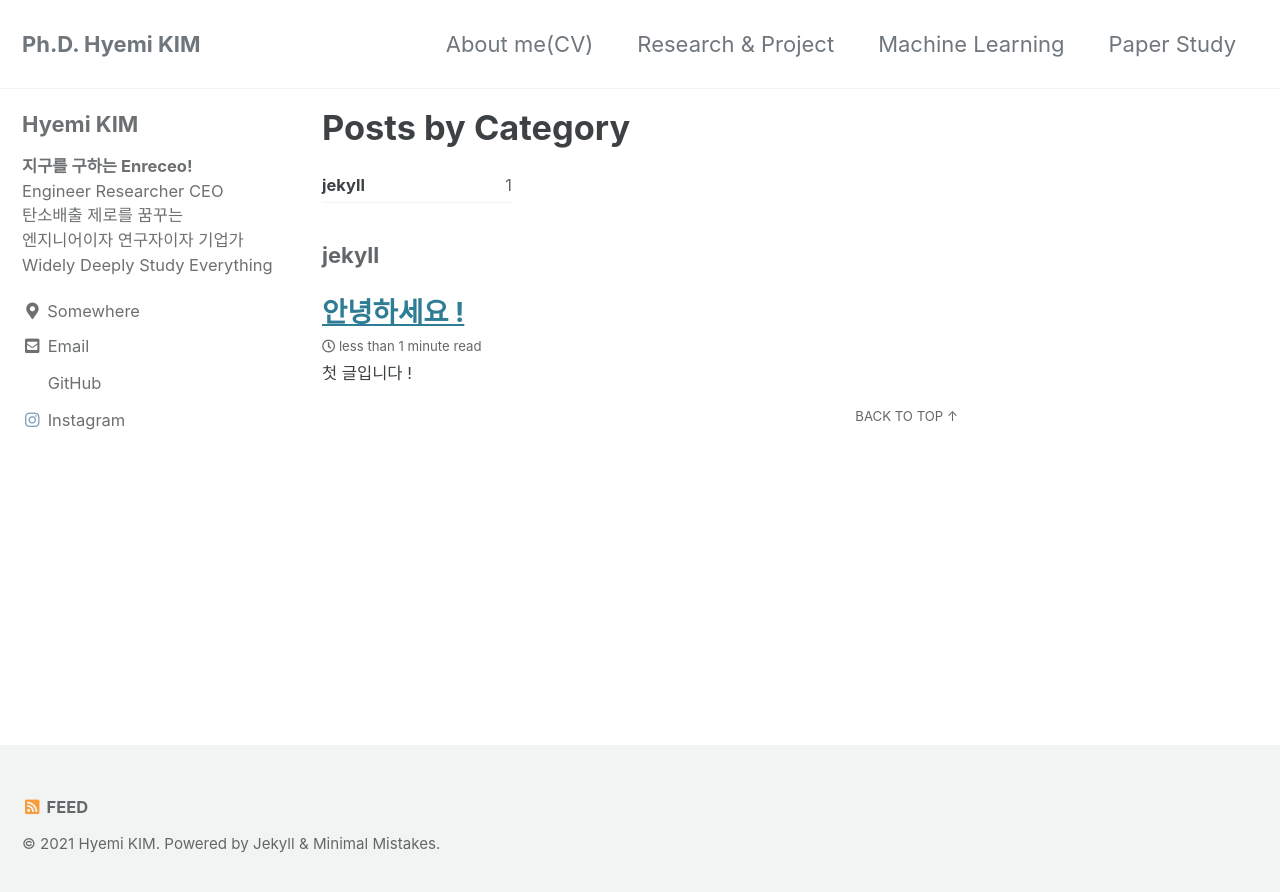
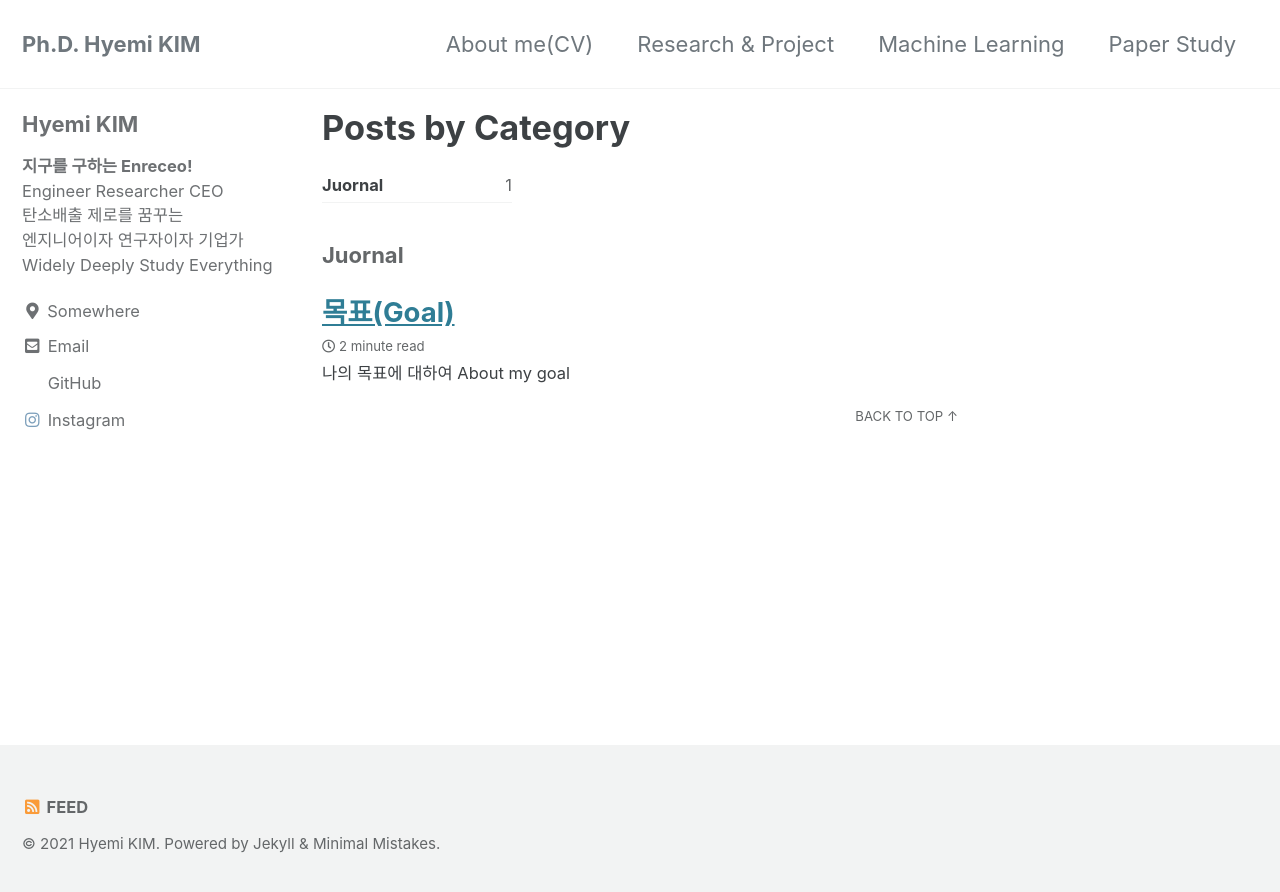
Before and after one commit to hyemi2022/hyemi2022.github.io, a Jekyll site: the page built from _pages/category-archive.md, in a window 1280 px wide. Shown: the top 892 px of the page. Built offline with Jekyll 4.4.1, drawn with Linux system fonts in a browser that asks for light colours; cached includes are drawn as plain includes; part of the change alters nothing that is shown.

Commit message:
Update 2021-08-01-Fist-page.md

```diff
--- a/_posts/2021-08-01-Fist-page.md
+++ b/_posts/2021-08-01-Fist-page.md
@@ -1,15 +1,40 @@
 ---
 layout: post
-title:  "안녕하세요 !"
+title:  "목표(Goal)"
 summary: This is a sample post 2 by HG !
-author: SHG
+author: Hyemi
 date: '2021-08-01 16:33:00 +0900'
-category: jekyll
+category: Juornal
 thumbnail: /assets/img/posts/code.jpg
 ---
 
-# 첫 글입니다 !
+## 나의 목표에 대하여
+## About my goal
 
-## 아직 조금 어려운 면이 있네요
+### 나의 꿈은 '이산화탄소 배출량이 '진짜'  제로가 되는 그린 리모델링(건축) 회사'를 설립하는 것이다.
 
-### 적응 하겠죠?
+이 꿈의 시작은 사실 건축보다 자연을 더 사랑하는 어설픈 공학도의 치기어린 욕망에서 비롯되었다. 한국에서 건축공학은 건축학과 대비 시공, 구조, 환경 등 '건물을 짓는데 영향을 미치는 다양한 요소'들을 복합적으로 배우게 된다. 나는 그 중에서 특히, 건축 환경과 사랑에 빠졌다. 어쩌면 그건 필연적인 결과일지도 모르겠다.
+
+내가 태어났을 때 부터 우리집은 마당이 있는 주택이었다. 여름이면 마당의 큰 나무그늘 아래에서 시원한 물놀이도 했고, 가을이면 거실 문을 활짝 열고 앉아 붉으스름하게 물들은 단풍나무를 구경했다. 감나무에 감이 열리면 마지막 감 한두개는 꼭 새들 먹으라고 남겨두는 그런, 자연에게 받고 다시 자연에게 보답하는 작은 자연과 20여년을 살았다.
+
+게다가 나는 10대 때, 서양화를 전공했는데 8~9년간 계절마다 사생대회에 참가했다. 건물과 나무, 산과 거리가 어울어져 멋드러진 풍경들 앞에 쭈구리고 앉아 반나절 내내 그 풍경들을 화지에 담았다. 미숙한 기술 탓도 있었지만, 인간의 기교로는 자연의 그 웅장하고 고귀한 아름다움을 흉내조차 낼 수도 없었다. 그렇게 너무나 자연스럽게 자연을 관찰하고 종이에 옮기는 시간만큼 자연은 내게 가장 소중한 존재가 되었다.
+
+아직도 기억나는 것 중에 하나가 중학생 때 헬렌켈러의 <사흘만 볼 수 있다면>을 읽고 독후감을 쓴 적이 있다. 나는 <사흘만 볼 수 없다면> 이라는 제목으로 만약 내가 헬렌켈러처럼 시각, 청각을 잃은 상태라면 어떤 삶을 살 것인지 나름 깊이 고찰해본 내용이었다. 그 글의 내용 중 일부분만 기억나는데, 만약 내가 눈이 보이지 않는다면, 자연속의 모든 것들을 손으로 온 몸으로 느끼고 싶다고 적었던것 같다. 자연의 웅장함과 위대함을 조금이나마 더 그림으로 잘 담아내고 싶었던 마음이 정말 강했던 시절이었다. 그래서 길을 걸을 때에도 하나하나 내 온 신경을 세워서 세상의 모든 것들을 보는게 아니라 느끼고 싶다는 마음을 담아낸 독후감이었다. (독후감은 전체 최우수상을 받았더랬다)
+
+서론이 길었지만, 결국 나는 '자연이 지켜진 인간의 거주 환경을 만드는 것'이 나의 사명이라 생각한다. 지금보다 더 이전에는 정말 '자연'이 최우선이었고, 인간은 이기심의 최고조인 동물에 불과하다 생각했던 때도 있지만, 최근에는 '자연과 인간의 조화'를 찾기 위해 애쓰고 있다.
+
+자연과 인간이 조화롭고 상호간에 화합을 도모하기 위한 방법을 찾는 과정에서 나는 다음과 같은 역할을 맡고 있다.
+
+- 나는 건축공학도로서 지난 10여년간 건축 환경과 설비, 건축물의 에너지 사용에 대해 꾸준히 공부해왔다.
+- 단지 공부에서 그치는 것이 아니라 '실제 사람들에게' 어떻게 도움을 줄 수 있을 지 그 구체적이고 실용적인 방안을 모색하는데 힘쓰고 있다.
+- 그래서 나는 엔지니어이면서 연구자이고, 향후에는 개발한 기술들을 널리 보급하기 위해 사업가도 꿈꾸고 있다.
+
+나는 나의 역할을 단순히 하나의 직업으로 정의할 수 없다고 생각한다. 그러므로 나는 내가 이 땅에 태어나서 가장 열렬히 몸바쳐 하는 나의 일을 내 스스로 정의한다.
+
+"나는 건축과 도시분야의 에너지를 절감하고 탄소배출을 제로로 만들기 위해 실증적인 기술을 개발, 연구하면서, 사람들의 생활 깊숙이 침투할 수 있도록 널리 보급하는 'Enreceo(엔리씨-오)'이다."
+
+Enreceo는 Engineer, Researcher, CEO를 조합한 단어로 실증적 기술개발을 연구하는 기업가라 할 수 있다. 나는 나의 사명을 단순히 CTO나 연구자로 정의하고 싶지 않다. 누군가는 비웃을지 모르는 이러한 의미부여를 통해 나의 사명과 신념을 더욱 굳건히 할 수 있다면, 무슨 일이든 마다하지 않을 것이다.
+
+이 블로그는 나의 공학적, 연구 개발, 그리고 기업가로서의 욕망과 열망을 모두 담아내는 공간이 될 것이다.
+
+먼 훗날, 이 블로그가 부디 '당신이 쾌적한 이 지구에 살수 있음에 도움이 되는 증거'로 남기를 진심으로 바란다. 그 지점을 향해, 나는 매일 정진하고 있다.
```
